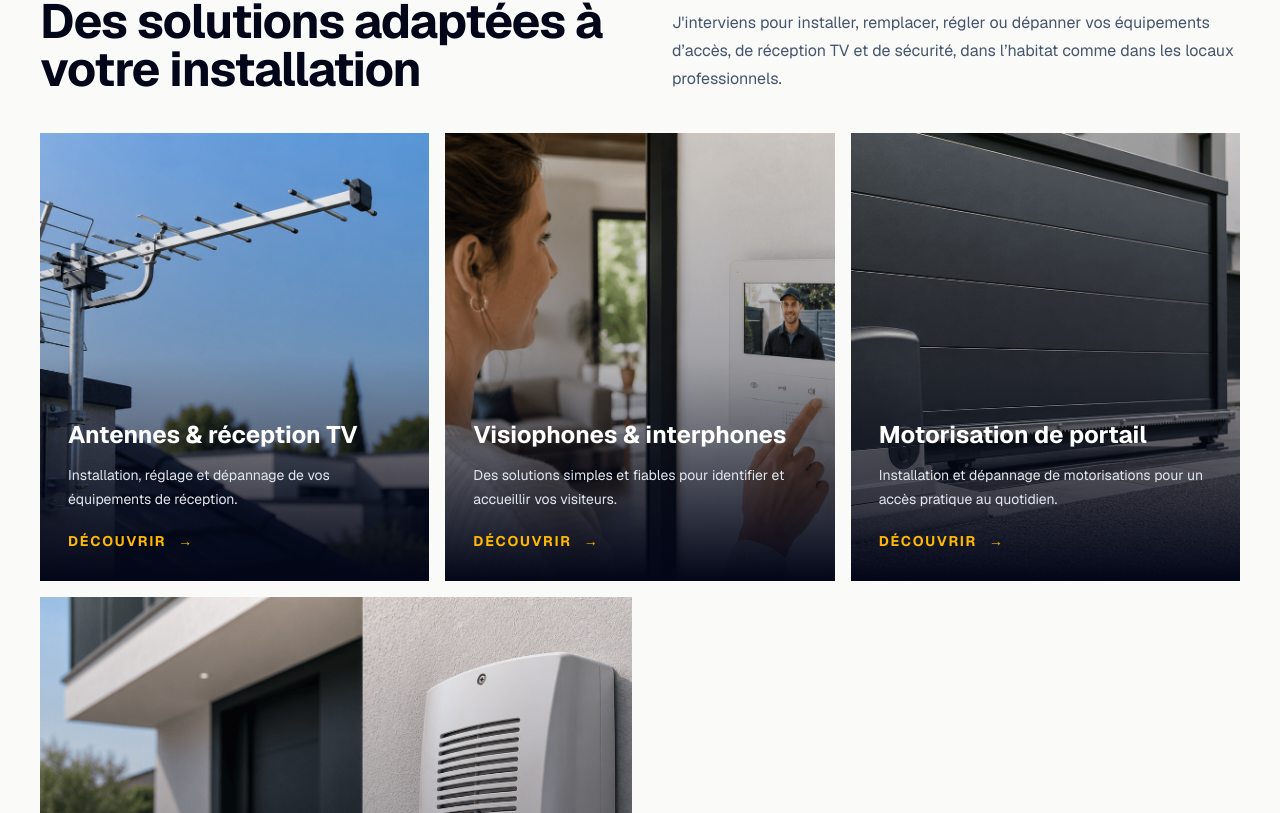
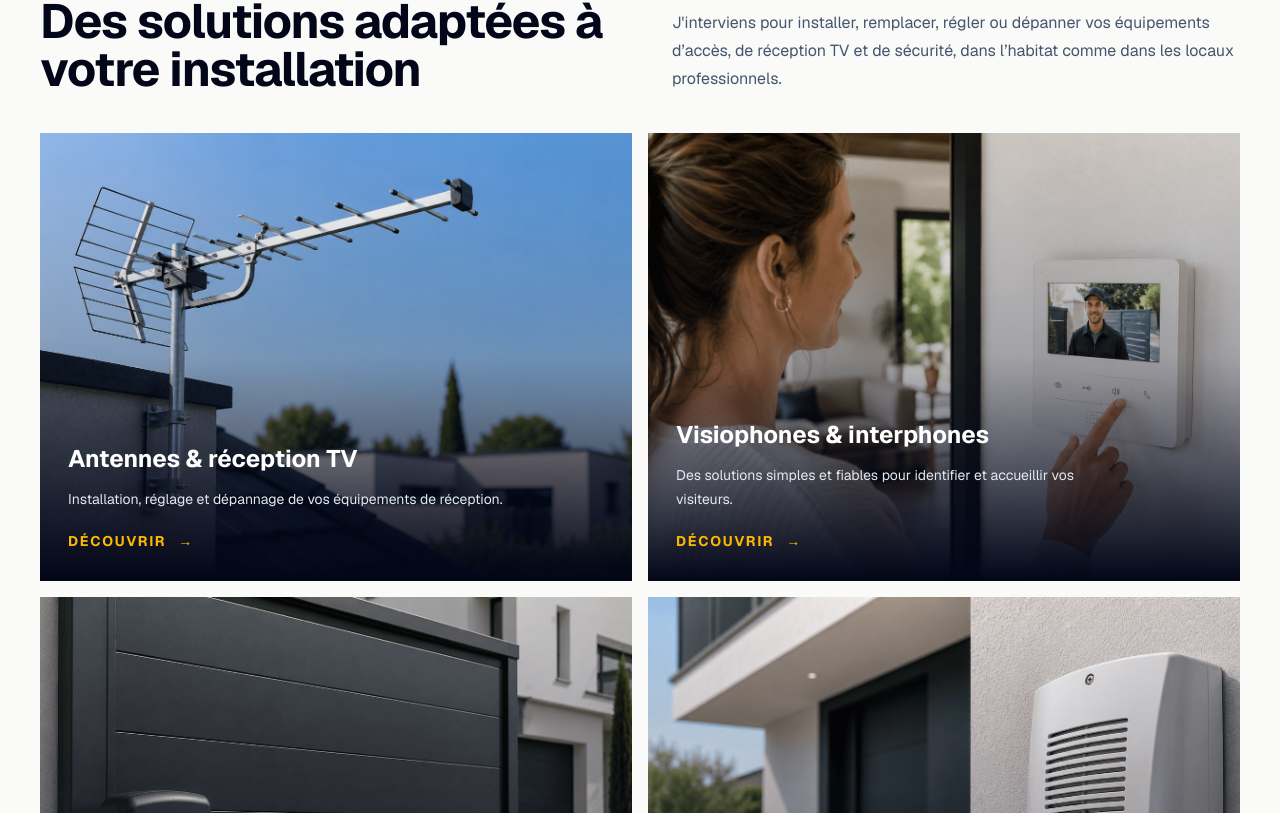
Before and after one commit to ChristopheC-83/site_pascal, a Next.js app: page / in a window 1280 px wide. Shown: the part 1047-1860 px from the top of the page. Built offline with nearby package versions, Linux system fonts and the light colour scheme; no server answers.

Commit message:
fix landing page

```diff
--- a/app/page.tsx
+++ b/app/page.tsx
@@ -111,12 +111,9 @@ export default function Home() {
               </p>
             </div>
 
-            <div className="grid gap-4 md:grid-cols-2 xl:grid-cols-6">
-              {services.map((service, index) => (
-                <div
-                  key={service.slug}
-                  className={index < 3 ? "xl:col-span-2" : "xl:col-span-3"}
-                >
+            <div className="grid gap-4 md:grid-cols-2">
+              {services.map((service) => (
+                <div key={service.slug}>
                   <ServiceCard service={service} />
                 </div>
               ))}
--- a/components/service-card.tsx
+++ b/components/service-card.tsx
@@ -5,7 +5,7 @@ import type { Service } from "@/data/services";
 
 export function ServiceCard({ service }: { service: Service }) {
   return (
-    <article className="group relative min-h-96 overflow-hidden bg-slate-900 sm:min-h-[28rem]">
+    <article className="group relative h-full min-h-96 overflow-hidden bg-slate-900 sm:min-h-[28rem]">
       <Image
         src={service.image}
         alt={service.imageAlt}
```
